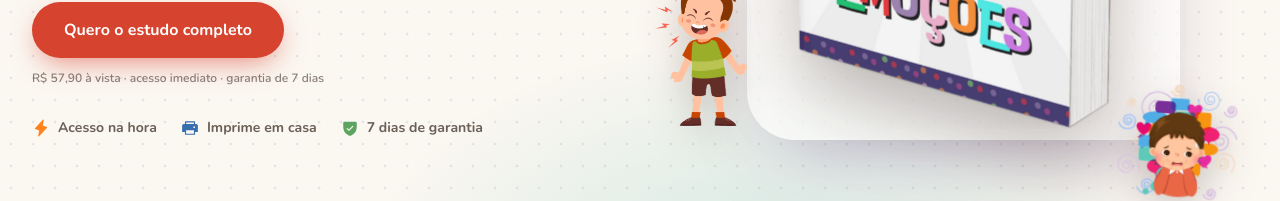
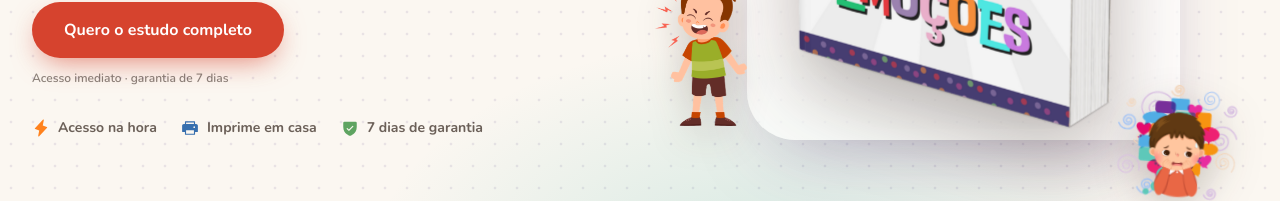
Before and after one commit to criatividadesbiblicas-hash/criatividades-biblica, a Next.js app: page /emocoes in a window 1280 px wide. Shown: the part 658-859 px from the top of the page. Built offline with nearby package versions, Linux system fonts and the light colour scheme; no server answers.

Commit message:
emocoes: remove preço da linha abaixo dos botões de compra
Co-Authored-By: Claude Fable 5.1 <noreply@anthropic.com>

```diff
--- a/app/emocoes/page.js
+++ b/app/emocoes/page.js
@@ -330,7 +330,7 @@ function BotaoComprar({ className = "" }) {
 function Preco({ className = "" }) {
   return (
     <p className={`text-xs font-semibold text-cacau/55 ${className}`}>
-      R$ 57,90 à vista · acesso imediato · garantia de 7 dias
+      Acesso imediato · garantia de 7 dias
     </p>
   );
 }
```
Also changed, not shown: supabase/.temp/linked-project.json (added), 1 other file (tests, documents, lock files or other folders).
